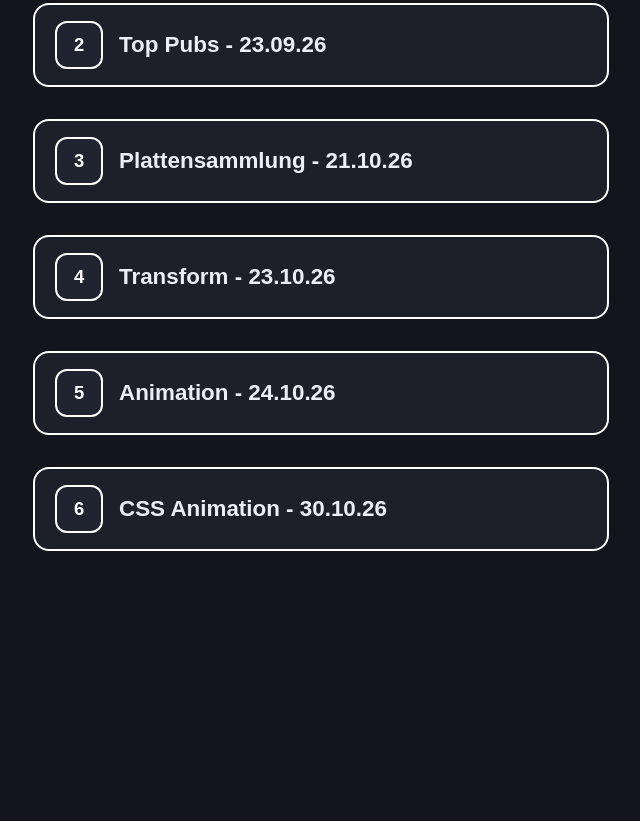
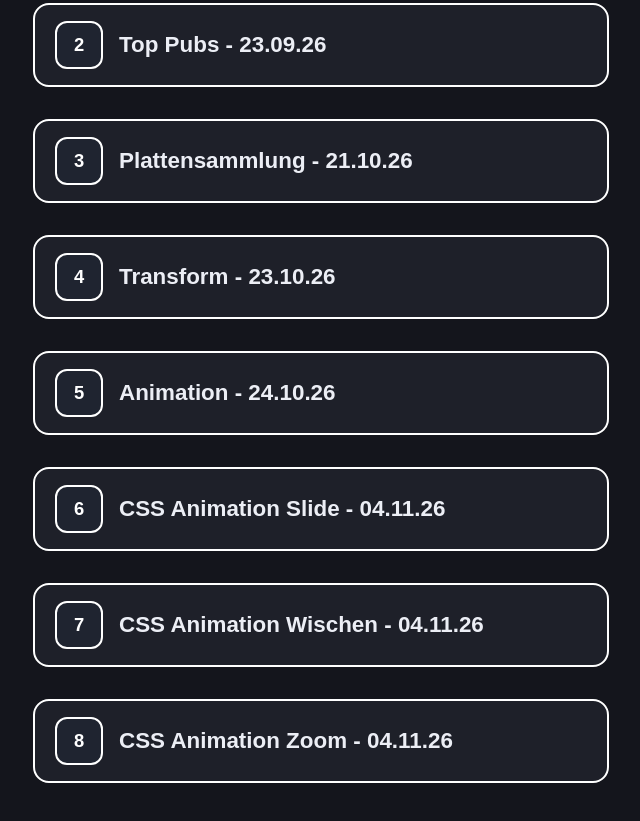
Before and after one commit to fabianhug22/SfgZ-gridandmodules-2026, a plain HTML site: page index.html in a window 1280 px wide. Shown: the part 339-1160 px from the top of the page, without its empty margins (319-959 px from the left). Before the commit the page ends 986 px from the top, so only its background shows below. Drawn offline with Linux system fonts and the light colour scheme.

Commit message:
Übenahme in den link

```diff
--- a/index.html
+++ b/index.html
@@ -23,8 +23,14 @@
     <a href="Grid_Moduals_2026/Uebung 5/uebung5.html">
         Animation - 24.10.26
     </a>
-    <a href="Grid_Moduals_2026/Uebung 6/CSS_animation.html">
-        CSS Animation - 30.10.26
+    <a href="Grid_Moduals_2026/Uebung 6/CSS_animation_slide.html">
+        CSS Animation Slide - 04.11.26
+    </a>
+    <a href="Grid_Moduals_2026/Uebung 6/CSS_animation_wischen.html">
+        CSS Animation Wischen - 04.11.26
+    </a>
+    <a href="Grid_Moduals_2026/Uebung 6/CSS_animation_zoom.html">
+        CSS Animation Zoom - 04.11.26
     </a>
 
 </body>
```
Also changed, not shown: Grid_Moduals_2026/Uebung 6/CSS_animation_slide.html (renamed from Grid_Moduals_2026/Uebung 6/CSS_animation.html, +1 -1 lines), Grid_Moduals_2026/Uebung 6/CSS_animation_slide_style.css (renamed from Grid_Moduals_2026/Uebung 6/CSS_animation_style.css).
